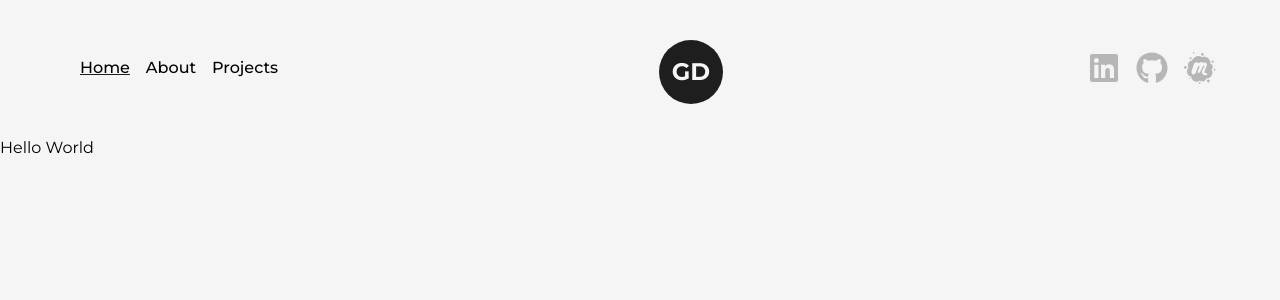
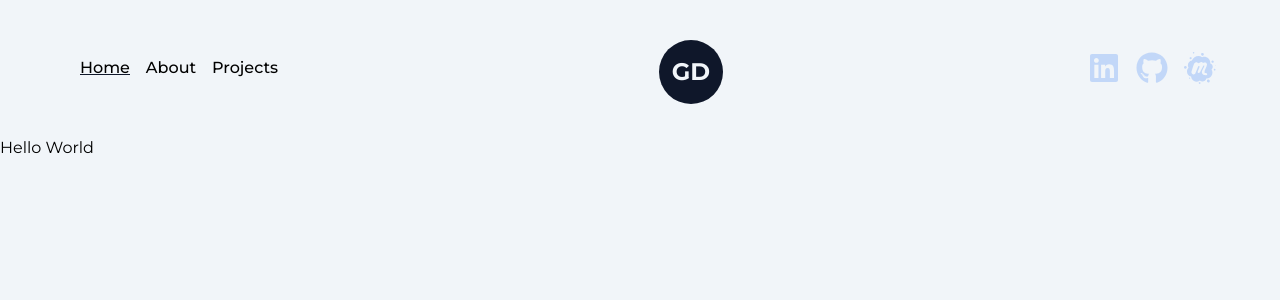
Before and after one commit to gdoerksen/portfolio-nextjs, a Next.js app: page / in a window 1280 px wide. Shown: the top 300 px of the page. Built offline with nearby package versions, Linux system fonts and the light colour scheme.

Commit message:
Refactoring

```diff
--- a/src/components/Navbar.tsx
+++ /dev/null
@@ -1,77 +0,0 @@
-import Link from "next/link";
-import Logo from "./Logo";
-
-import { LinkProps } from "next/link";
-
-import { IconContext } from "react-icons";
-import { FaLinkedin, FaGithub, FaMeetup } from 'react-icons/fa'
-
-import { useRouter } from "next/router";
-
-type QuickLinkProps = {
-  href: string,
-  title: string,
-  className?: string
-};
-
-function QuickLink (obj: QuickLinkProps) {
-  const router = useRouter();
-
-  return (
-    <Link href={obj.href} className={`${obj.className} relative group`}>
-      {obj.title}
-
-      {/* Add underline */}
-      <span className={`h-[1px] inline-block bg-dark
-       absolute left-0 bottom-0.5
-       group-hover:w-full transition-[width] ease duration-300
-       ${router.asPath === obj.href ? 'w-full' : 'w-0'}
-       `}>
-        &nbsp;
-      </span>
-    </Link>
-  );
-}
-
-export default function Navbar() {
-
-  let iconStyle = {
-    size: "2em",
-    className: "bg-light opacity-25 hover:opacity-100 ease duration-300 "
-  };
-
-  return (
-
-
-    <header
-      className="w-full px-16 py-8 font-medium flex items-center justify-between"
-    >
-      <nav>
-        <QuickLink href="/" title="Home" className="ml-4" />
-        <QuickLink href="/about" title="About" className="mx-4" />
-        <QuickLink href="/projects" title="Projects" className="mr-4" />
-      </nav>
-
-      <Logo />
-
-      <nav className="flex space-x-4">
-        <Link href="https://www.linkedin.com/in/grahamdoerksen/" target={"_blank"}>
-          <IconContext.Provider value={iconStyle}>
-            <FaLinkedin/>
-          </IconContext.Provider>
-        </Link>
-        <Link href="https://github.com/gdoerksen" target={"_blank"}>
-          <IconContext.Provider value={iconStyle}>
-            <FaGithub />
-          </IconContext.Provider>
-        </Link>
-        <Link href="https://www.meetup.com/pydata-calgary/" target={"_blank"}>
-          <IconContext.Provider value={iconStyle}>
-            <FaMeetup />
-          </IconContext.Provider>
-        </Link>
-      </nav>
-
-    </header>
-  );
-}
--- /dev/null
+++ b/src/components/Navbar/NavLink.tsx
@@ -0,0 +1,27 @@
+import Link from "next/link";
+import { useRouter } from "next/router";
+
+type NavLinkProps = {
+  href: string;
+  title: string;
+  className?: string;
+};
+
+export function NavLink(obj: NavLinkProps) {
+  const router = useRouter();
+
+  return (
+    <Link href={obj.href} className={`${obj.className} relative group`}>
+      {obj.title}
+
+      {/* Add underline */}
+      <span className={`h-[1px] inline-block bg-dark
+       absolute left-0 bottom-0.5
+       group-hover:w-full transition-[width] ease duration-300
+       ${router.asPath === obj.href ? 'w-full' : 'w-0'}
+       `}>
+        &nbsp;
+      </span>
+    </Link>
+  );
+}
--- /dev/null
+++ b/src/components/Navbar/Navbar.tsx
@@ -0,0 +1,37 @@
+import Link from "next/link";
+import Logo from "../Logo";
+
+import { LinkProps } from "next/link";
+
+import { IconContext } from "react-icons";
+import { FaLinkedin, FaGithub, FaMeetup } from 'react-icons/fa'
+
+import { NavLink } from "./NavLink";
+import { ReactIconLink } from "./ReactIconLink";
+
+export default function Navbar() {
+
+
+
+  return (
+
+    <header
+      className="w-screen px-16 py-8 font-medium flex items-center justify-between"
+    >
+      <nav>
+        <NavLink href="/" title="Home" className="ml-4" />
+        <NavLink href="/about" title="About" className="mx-4" />
+        <NavLink href="/projects" title="Projects" className="mr-4" />
+      </nav>
+
+      <Logo />
+
+      <nav className="flex space-x-4">
+        <ReactIconLink href="https://www.linkedin.com/in/grahamdoerksen/" icon={FaLinkedin} />
+        <ReactIconLink href="https://github.com/gdoerksen" icon={FaGithub} />
+        <ReactIconLink href="https://www.meetup.com/pydata-calgary/" icon={FaMeetup} />
+      </nav>
+
+    </header>
+  );
+}
--- /dev/null
+++ b/src/components/Navbar/ReactIconLink.tsx
@@ -0,0 +1,29 @@
+import Link from "next/link"
+
+import { IconContext } from "react-icons";
+import { FaLinkedin, FaGithub, FaMeetup } from 'react-icons/fa'
+import { IconType } from "react-icons/lib";
+
+type ReactIconLinkProps = {
+  href: string;
+  icon: IconType;
+};
+
+export function ReactIconLink(obj: ReactIconLinkProps): JSX.Element {
+  let iconStyle = {
+    size: "2em",
+    className: "bg-light text-primary opacity-25 hover:opacity-100 ease duration-300 "
+  };
+
+  return (
+    <Link href={obj.href} target={"_blank"}>
+      <IconContext.Provider value={iconStyle}>
+        <obj.icon />
+      </IconContext.Provider>
+    </Link>
+  );
+}
+
+
+
+// "https://www.linkedin.com/in/grahamdoerksen/"
--- a/src/pages/_app.tsx
+++ b/src/pages/_app.tsx
@@ -2,10 +2,11 @@ import '@/styles/globals.css'
 import type { AppProps } from 'next/app'
 import Head from 'next/head';
 
+import Navbar from '@/components/Navbar/Navbar'
+
 
 import {Montserrat} from 'next/font/google'
 
-import Navbar from '@/components/Navbar'
 
 const montserrat = Montserrat({
   subsets: ['latin'],
--- a/tailwind.config.js
+++ b/tailwind.config.js
@@ -1,6 +1,7 @@
 /** @type {import('tailwindcss').Config} */
 
 const { fontFamily } = require('tailwindcss/defaultTheme')
+const colors = require('tailwindcss/colors')
 
 module.exports = {
   content: [
@@ -19,14 +20,11 @@ module.exports = {
         mont: ['var(--font-mont)', ...fontFamily.sans],
       },
       colors: {
-        dark: "#1E1E1E",
-        light: "#F5F5F5",
-        primary: "#FFC107",
-        primaryDark: "#FFA000",
-        // light: 'var(--color-light)',
-        // dark: 'var(--color-dark)',
-        // primary: 'var(--color-primary)',
-        // primaryDark: 'var(--color-primary-dark)',
+        dark: colors.slate[900],
+        light: colors.slate[100],
+        primary: colors.blue[500],
+        secondary: colors.blue[700],
+        accent: colors.blue[300],
     },
   },
 },
```
Also changed, not shown: 2 other files (tests, documents, lock files or other folders).
